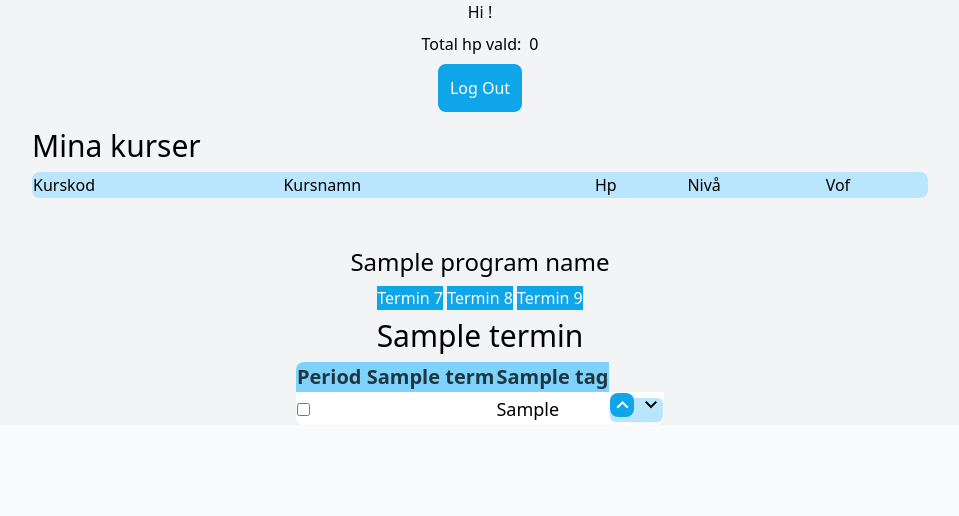
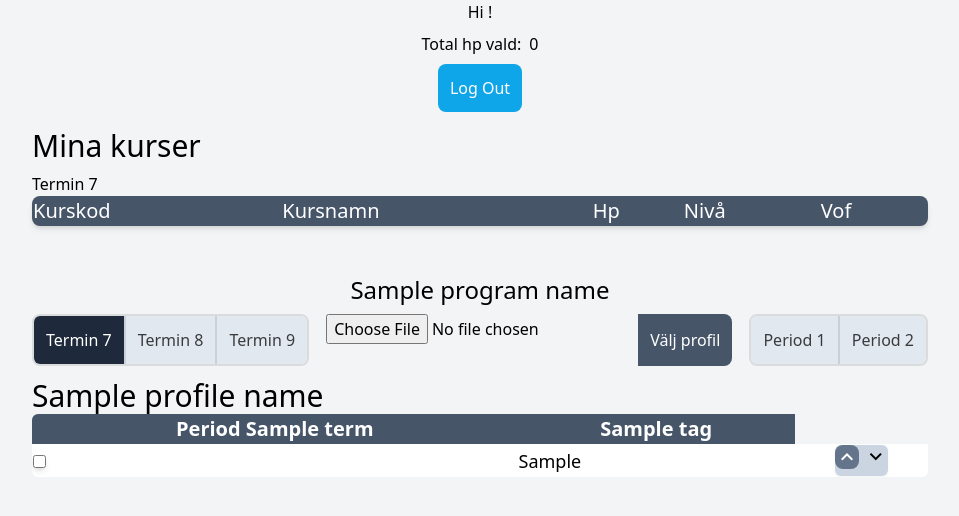
Before and after one commit to fallensach/master-planner, a Django app: template master_planner/templates/home.html in a window 1280 px wide. Shown: the part 80-596 px from the top of the page, without its empty margins (160-1119 px from the left). Run offline with Django 4.2, Linux system fonts and the light colour scheme; the template is opened without the code that fills it: most values are stand-ins (such as "Sample title", 1, 10 or a date in 2020); form fields are guessed from the names that the template uses; some libraries are stand-ins or nearby versions.

Commit message:
Subtemplates to home

```diff
--- a/master_planner/templates/planning/courses.html
+++ b/master_planner/templates/planning/courses.html
@@ -1,46 +1,65 @@
 {% block courses %}
 <p class="text-2xl"> {{ program_name }} </p>
-    {% if profile_picked %}
-        <form action={% url 'profile' %} method="POST">
-    {% else %}
-        <form action={% url 'courses' %} method="POST">
-    {% endif %}
+    <div id="courses-main-container" class="w-full px-48">
+        <div id="pickable-courses" class="flex flex-row justify-between mb-3">
+            <form action="{% url 'home' %}" method="POST">
                 {% csrf_token %}
                 <input type="hidden" value="{{ profile_code }}" name="profile_code"/>
                 <input type="hidden" value="{{ profile_name }}" name="profile_name"/>
-        <button class="btn btn-primary bg-sky-500 border-none text-white" name="t7" value="Termin 7" type="submit">Termin 7</button>
-        <button class="btn btn-primary bg-sky-500 border-none text-white" name="t8" value="Termin 8" type="submit">Termin 8</button>
-        <button class="btn btn-primary bg-sky-500 border-none text-white" name="t9" value="Termin 9" type="submit">Termin 9</button>
+                <div class="flex border-2 border-black/10 rounded-lg overflow-hidden">
+                    <button class="bg-slate-800 p-3 text-white transition ease-in-out" name="t7" value="Termin 7" type="submit">Termin 7</button>
+                    <button class="bg-slate-200 p-3 text-black/75 transition border-x-2 border-black/10 ease-in-out hover:bg-slate-500 hover:text-white" name="t8" value="Termin 8" type="submit">Termin 8</button>
+                    <button class="bg-slate-200 p-3 text-black/75 transition ease-in-out hover:bg-slate-500 hover:text-white" name="t9" value="Termin 9" type="submit">Termin 9</button>
+                </div>
             </form>
-    {% if not profile_picked %}
-        <p class="text-3xl"> {{ termin }} </p>
+
+            <form action="{% url 'home' %}" method="POST" class="flex justify-center">
+                {% csrf_token %}
+                {{ form.profiles }}
+                <button class="bg-slate-600 text-white p-3 transition ease-in-out duration-300 hover:bg-slate-900 rounded-br-lg rounded-tr-lg" name="pick_profile" type="submit">Välj profil</button>
+            </form>
+
+            <div class="flex border-2 border-black/10 rounded-lg overflow-hidden">
+                <button class="bg-slate-200 p-3 text-black/75 transition ease-in-out hover:bg-slate-500 hover:text-white border-r-2 border-black/10" type="submit">Period 1</button>
+                <button class="bg-slate-200 p-3 text-black/75 transition ease-in-out hover:bg-slate-500 hover:text-white" type="submit">Period 2</button>
+            </div>
+        </div>
+        <p class="text-3xl"> {{ profile_name }} </p>
+        <div class="flex flex-col">
             {% for term, course in term_courses.items %}
-        <table class="table px-20 rounded-lg overflow-hidden mb-10">
-        <thead class="bg-sky-300 text-black/75 text-xl">
+            <table class="table rounded-md overflow-hidden mb-10">
+            <thead class="bg-slate-600 text-white text-xl">
                 <tr>
                     <th>Period {{term}}</th>
                 {% for tag, x in course_tags.items %}
+                    {% if tag == "Detaljer" %}
+                        <th class="flex justify-center">
+                            {{ tag }}
+                        </th>
+                    {% else %}
                         <th>
                             {{ tag }}
                         </th>
+                    {% endif %}
+
                 {% endfor %}
                 </tr>
             </thead>
-            <tbody class="text-lg">
+                <tbody class="text-lg" >
                     {% for course_data in course %}
-                <tr class="bg-white hover:bg-sky-100">
-                        <td>
-                            <input type="checkbox" onclick="get_schedule(this.value)" class="checkbox checkbox-info" value="{{schedule}}">
+                    <tr class="bg-white transition ease-in-out hover:bg-slate-100">
+                        <td class="">
+                            <input type="checkbox" onclick="check(this.value)" class="checkbox checkbox-warning border-none shadow-md bg-slate-300 focus:ring-transparent" id="check-{{course_data.course_code}}" value="{{course_data.course_code}}">
                         </td>
 
                         {% for schedule_data in course_data.values %}
-                            <td> {{ schedule_data }} </td>
+                            <td class=""> {{ schedule_data }} </td>
 
                         {% endfor %}
-                        <td>
-                            <label class="swap bg-sky-200 rounded-md transition ease-in-out drop-shadow-sm hover:bg-sky-500 hover:text-white">
+                        <td class="flex justify-center">
+                            <label class="swap bg-slate-300 rounded-md transition ease-in-out drop-shadow-sm hover:bg-slate-500 hover:text-white">
                                 <input class="hidden" type="checkbox" onclick="load_course_info(this.id)" id="{{course_data.course_code}}"/>
-                                    <span class="material-symbols-outlined swap-on rounded-lg bg-sky-500 text-white">
+                                <span class="material-symbols-outlined swap-on rounded-lg bg-slate-500 text-white">
                                     keyboard_arrow_up
                                 </span>
 
@@ -48,20 +67,19 @@
                                     expand_more
                                 </span>
                             </label>
-
                         </td>
                     </tr>
                         <tr id="dropdown-{{course_data.course_code}}">
                             <td class="overflow-hidden p-0" colspan="7" id="insert-{{course_data.course_code}}">
-                                <div id="course-info-container-{{course_data.course_code}}" class="hidden overflow-hidden shadow-box">
-                                    <div class="flex border-x-2 border-x-stone-100 border-t-2 border-t-stone-200 p-5 bg-white mb-5 rounded-b-lg">
+                                <div id="course-info-container-{{course_data.course_code}}" class="hidden overflow-hidden">
+                                    <div class="flex border-x-2 border-x-stone-100 border-t-2 border-t-stone-200 p-5 shadow-md bg-white mb-5 rounded-b-lg">
                                         <span id="courses-loader-{{course_data.course_code}}" class"hidden">
                                             <button class="btn">
                                                 <span class="loading loading-spinner"></span>
                                                     Laddar
                                                 </button>
                                         </span>
-                                        <div id="info-container-{{course_data.course_code}}" class="flex flex-col p-5 border-r-2 border-black/25">
+                                        <div id="info-container-{{course_data.course_code}}" class="flex flex-col p-5 border-r-2 w-1/2 border-black/25">
                                         </div>
 
                                         <div id="examination-container-{{course_data.course_code}}" class="flex flex-col p-5">
@@ -71,8 +89,12 @@
                             </td>
                         </tr>
                     {% endfor %}
+
                 </tbody>
             </table>
             {% endfor %}
-    {% endif %}
+        </div>
+        </div>
+    </div>
+</div>
 {% endblock %}
--- a/master_planner/templates/planning/my_courses.html
+++ b/master_planner/templates/planning/my_courses.html
@@ -1,15 +1,17 @@
 {% block content %}
-<table class="table px-20 bg-sky-200 rounded-lg overflow-hidden mb-10">
+<p>Termin 7</p>
+<table class="table px-20 bg-slate-600 rounded-lg overflow-hidden mb-10 shadow-md">
     <thead>
-        <tr>
+        <tr class="text-white text-xl">
             <td>Kurskod</td>
             <td>Kursnamn</td>
             <td>Hp</td>
             <td>Nivå</td>
             <td>Vof</td>
+            <td></td>
         </tr>
     </thead>
-    <tbody id="my-courses">
+    <tbody id="my-courses" class="text-lg">
 
     </tbody>
 </table>
```
Lines whose indentation alone changed are shown as unchanged.
